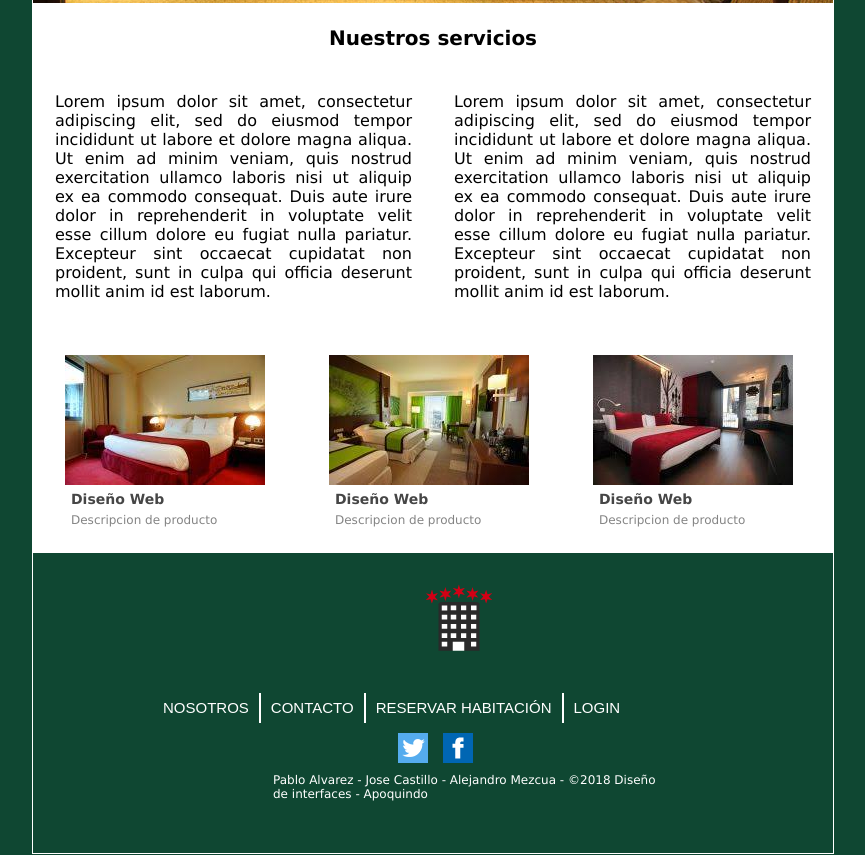
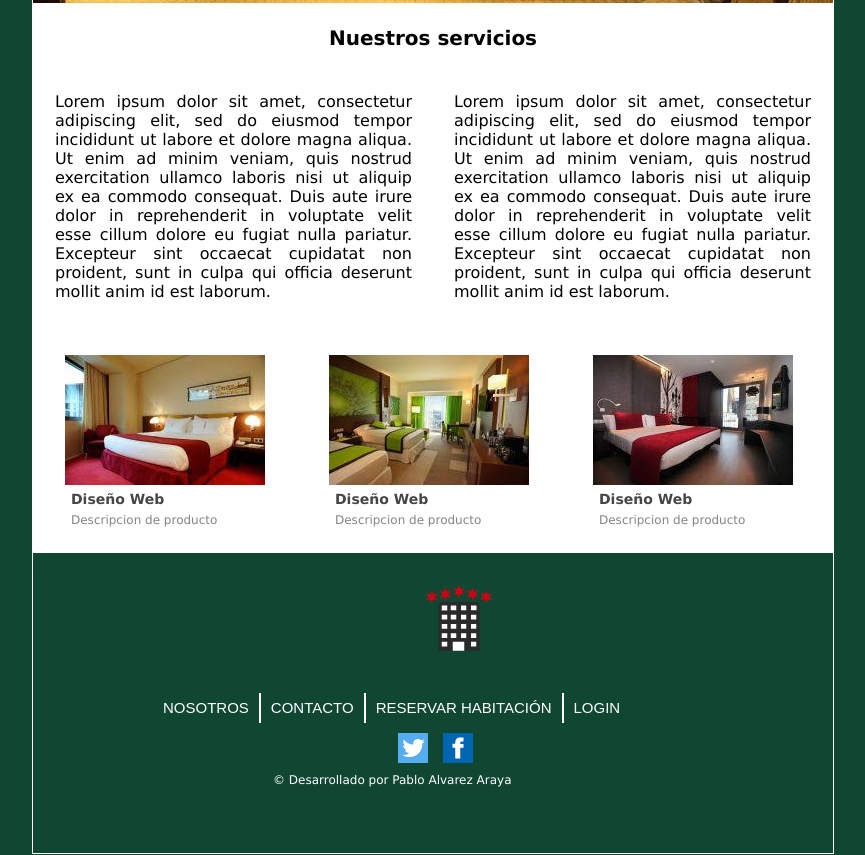
Before and after one commit to PabloAlvarezAraya/Hoteles_html, a plain HTML site: page index.html in a window 1280 px wide. Shown: the part 520-1375 px from the top of the page, without its empty margins (207-1072 px from the left). Drawn offline with Linux system fonts and the light colour scheme.

Commit message:
Update index.html

```diff
--- a/index.html
+++ b/index.html
@@ -95,7 +95,7 @@
 
                     </ul>
                 </nav>
-                <p class="cfirma">Pablo Alvarez - Jose Castillo - Alejandro Mezcua - ©2018 Diseño de interfaces - Apoquindo</p>
+                <p class="cfirma">© Desarrollado por Pablo Alvarez Araya</p>
 
             </footer>
         </div>
```
